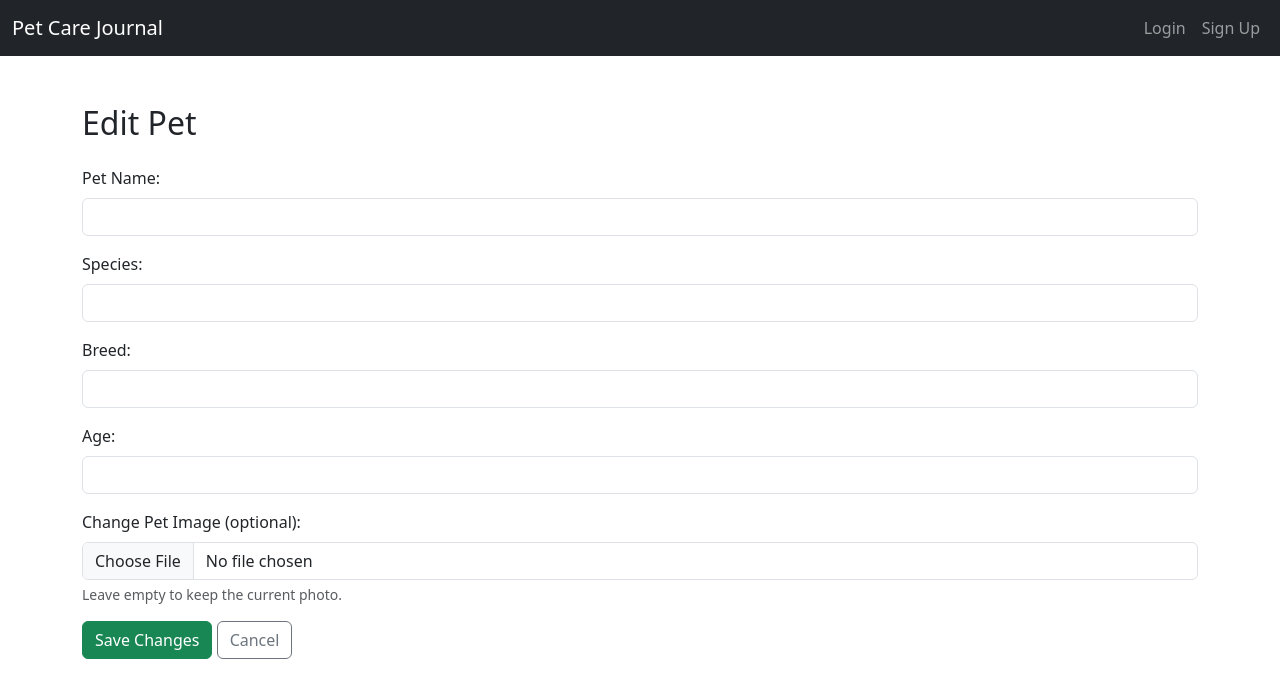
After one commit to zuqqie/C372-CA1, a Node server app: template views/editPet.ejs in a window 1280 px wide. The commit adds this page. Shown: the top 698 px of the page. Run offline with Node 20, Linux system fonts and the light colour scheme; the template is opened without the code that fills it, so the values that code supplies are empty.

Commit message:
Feature: edit and delete pets (owner only, delete blocked if pet has bookings)

```diff
--- a/routes/petRoutes.js
+++ b/routes/petRoutes.js
@@ -5,6 +5,9 @@ const { isLoggedIn } = require('../middleware/auth');
 const petController = require('../controllers/petController');
 
 router.get('/pets/new', isLoggedIn, petController.newPetForm);
-router.post('/pets', upload.single('pet_image'), isLoggedIn, petController.createPet);
+router.post('/pets', isLoggedIn, upload.single('pet_image'), petController.createPet);
+router.get('/pets/edit/:id', isLoggedIn, petController.editPetForm);
+router.post('/pets/edit/:id', isLoggedIn, upload.single('pet_image'), petController.updatePet);
+router.post('/pets/delete/:id', isLoggedIn, petController.deletePet);
 
 module.exports = router;
--- /dev/null
+++ b/views/editPet.ejs
@@ -0,0 +1,51 @@
+<!DOCTYPE html>
+<html lang="en">
+<head>
+  <meta charset="UTF-8">
+  <title>Edit Pet</title>
+  <link href="https://cdn.jsdelivr.net/npm/bootstrap@5.3.3/dist/css/bootstrap.min.css" rel="stylesheet">
+</head>
+<body>
+  <%- include('partials/navbar') %>
+
+  <div class="container mt-5">
+    <h2 class="mb-4">Edit Pet</h2>
+    <form action="/pets/edit/<%= pet.id %>" method="POST" enctype="multipart/form-data">
+      <div class="mb-3">
+        <label class="form-label">Pet Name:</label>
+        <input type="text" class="form-control" name="pet_name" value="<%= pet.name %>" required>
+      </div>
+
+      <div class="mb-3">
+        <label class="form-label">Species:</label>
+        <input type="text" class="form-control" name="species" value="<%= pet.species %>" required>
+      </div>
+
+      <div class="mb-3">
+        <label class="form-label">Breed:</label>
+        <input type="text" class="form-control" name="breed" value="<%= pet.breed %>" required>
+      </div>
+
+      <div class="mb-3">
+        <label class="form-label">Age:</label>
+        <input type="number" class="form-control" name="age" min="0" value="<%= pet.age %>" required>
+      </div>
+
+      <div class="mb-3">
+        <label class="form-label">Change Pet Image (optional):</label>
+        <% if (pet.image) { %>
+          <div class="mb-2">
+            <img src="/images/<%= pet.image %>" alt="Current photo of <%= pet.name %>"
+                 class="img-thumbnail" style="width: 120px; height: 120px; object-fit: cover;">
+          </div>
+        <% } %>
+        <input type="file" class="form-control" name="pet_image" accept="image/*">
+        <div class="form-text">Leave empty to keep the current photo.</div>
+      </div>
+
+      <button type="submit" class="btn btn-success">Save Changes</button>
+      <a href="/journals?petId=<%= pet.id %>" class="btn btn-outline-secondary">Cancel</a>
+    </form>
+  </div>
+</body>
+</html>
```
Also changed, not shown: controllers/journalController.js (+9 -3 lines), controllers/petController.js (+58 -1 lines), models/petModel.js (+32 -1 lines), views/journals.ejs (+25 -1 lines).
